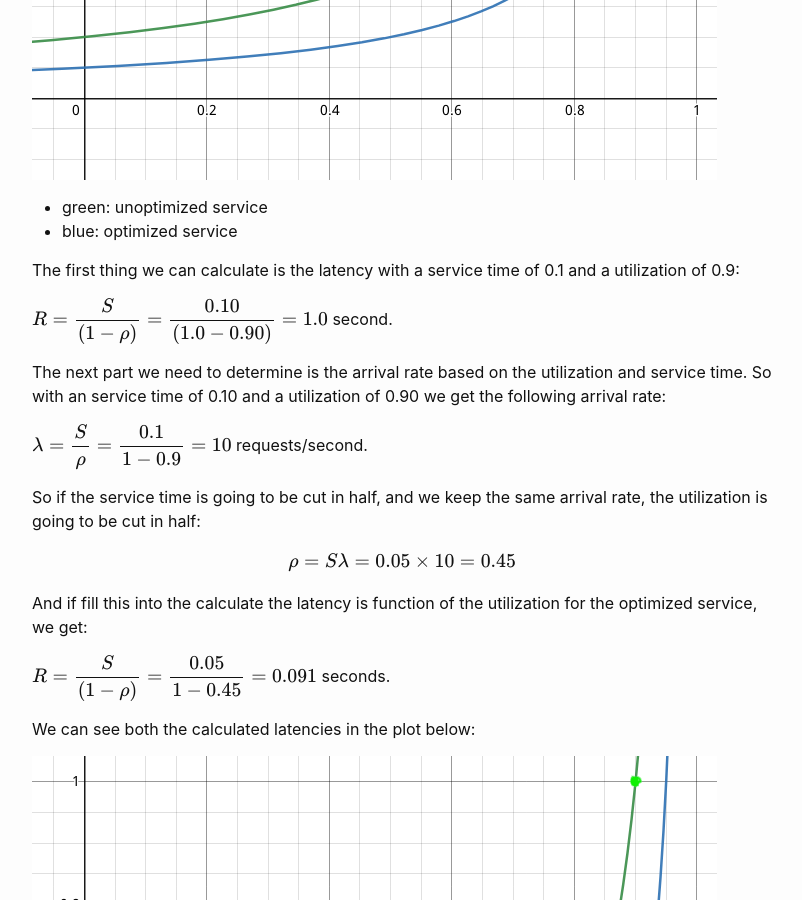
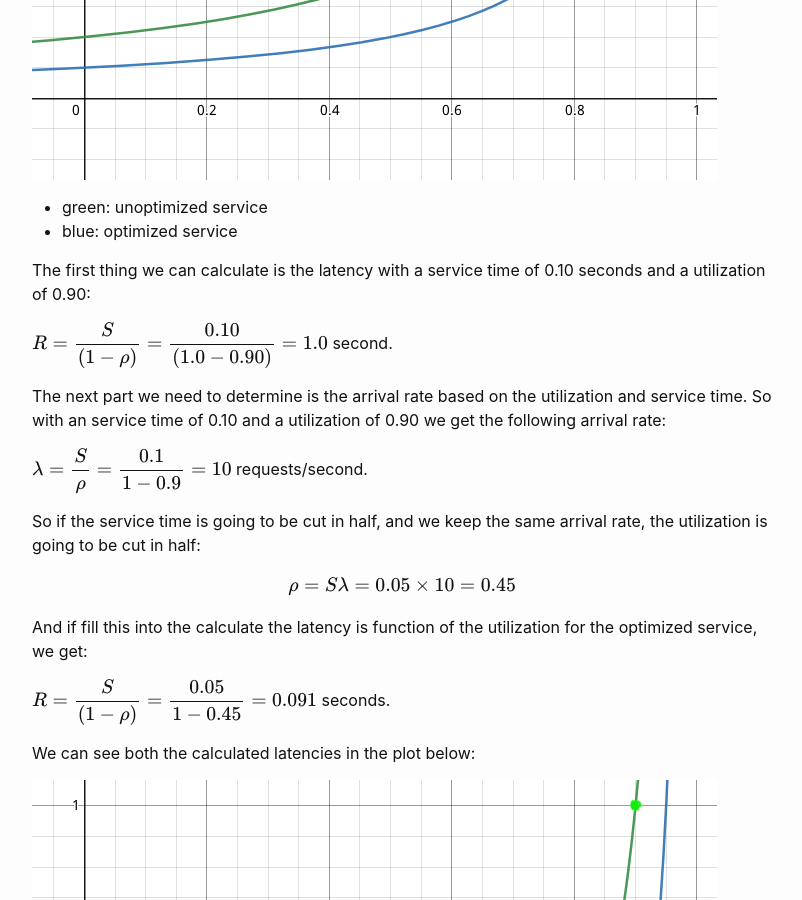
Before and after one commit to pveentjer/pveentjer.github.io, a Jekyll site: the page built from _posts/2022-04-18-service-time-cut-in-half.md, in a window 1280 px wide and 900 px high, scrolled down 2202 px. Shown: the whole window, without its empty margins (238-1040 px from the left). Built offline with Jekyll 4.4.1, drawn with Linux system fonts in a browser that asks for light colours; formulas are drawn with MathJax 3.

Commit message:
Minor cleanup

```diff
--- a/_posts/2022-04-18-service-time-cut-in-half.md
+++ b/_posts/2022-04-18-service-time-cut-in-half.md
@@ -60,7 +60,7 @@ To make it a bit more tangible let's plot latency curves as function as utilizat
 - green: unoptimized service
 - blue: optimized service
 
-The first thing we can calculate is the latency with a service time of 0.1 and a utilization of 0.9:
+The first thing we can calculate is the latency with a service time of 0.10 seconds and a utilization of 0.90:
 
 $$ R=\dfrac{S}{(1-\rho)}=\dfrac{0.10}{(1.0-0.90)}=1.0 $$ second.
 
```
